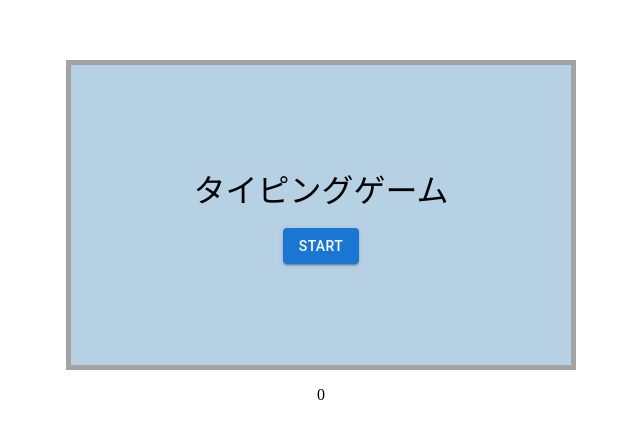
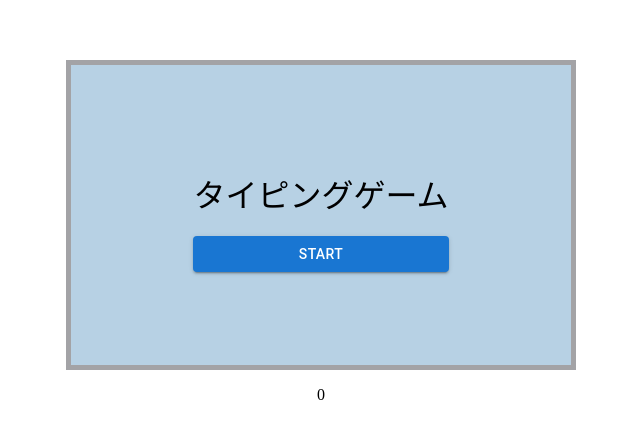
Before and after one commit to Miyayayayayaya/typingapp, a Next.js app: page / in a window 1280 px wide. Shown: the part 168-606 px from the top of the page, without its empty margins (319-959 px from the left). Built offline with nearby package versions, Linux system fonts and the light colour scheme.

Commit message:
result画面の修正

```diff
--- a/app/date.tsx
+++ b/app/date.tsx
@@ -4,7 +4,7 @@ const typingGameData: TypingItem[]=[
     {
         "id": 1,
         "text": "テスト",
-        "typingTarget": "fafifufefo"
+        "typingTarget": "tesuto"
     },
     {
         "id": 2,
@@ -43,8 +43,8 @@ const typingGameData: TypingItem[]=[
     },
     {
         "id": 9,
-        "text": "サービス、サービス！",
-        "typingTarget": "sa-bisu、sa-bisu!"
+        "text": "サービスサービス！",
+        "typingTarget": "sa-bisusa-bisu!"
     },
     {
         "id": 10,
--- a/app/page.module.css
+++ b/app/page.module.css
@@ -37,9 +37,12 @@
 }
 
 .titleBoard{
+  display:flex;
+  flex-direction:column;
   font-size: 2rem;
   margin-top: 10px;
   margin-bottom: 60px;
+  gap:20px
 }
 
 
--- a/app/page.tsx
+++ b/app/page.tsx
@@ -64,7 +64,8 @@ const updateState=(keyPressed:string,currentState:GameState,setGameState:SetStat
           endTime:Date.now(),
           isConversion:false,
           isGameFinished:true,
-          displayTargetText:"GameClear",
+          isGameOverNotice:true,
+          displayTargetText:"ゲームクリア！！！",
         }));
         return;
       }
@@ -96,6 +97,7 @@ export default function Home() {
     isTimerActive:false,
     gameTime:0,
     isResetting:false,
+    isGameOverNotice:false,
   });
   const [timerId,setTimerId]=useState<number|null>(null);
   const totalTargetKeysStrokes=typingGameData.reduce((sum,item)=>sum+item.typingTarget.length,0);
@@ -157,10 +159,11 @@ export default function Home() {
               ...prev,
               isGaming:false,
               isTimerActive:false,
-              isGameFinished:true,
+              isGameFinished:false,
               endTime:Date.now(),
-              displayTargetText:'時間切れ',
+              displayTargetText:'時間切れ！！！',
               gameTime:newGameTime,
+              isGameOverNotice:true,
             };
           }
           return{
@@ -179,7 +182,25 @@ export default function Home() {
         setTimerId(null)
       }
     };
-  },[gameState.isGaming,gameState.isTimerActive,setGameState]);
+  },[gameState.isGaming,gameState.isTimerActive,timerId,setGameState]);
+
+  useEffect(()=>{
+    let timeoutId:number|null=null;
+    if(gameState.isGameOverNotice){
+      timeoutId=window.setTimeout(()=>{
+        setGameState(prev=>({
+          ...prev,
+          isGameFinished:true,
+          isGameOverNotice:false,
+        }));
+      },3000);
+    }
+    return ()=>{
+      if(timeoutId!=null){
+        window.clearTimeout(timeoutId);
+      }
+    }
+  },[gameState.isGameOverNotice,setGameState])
   renderText(gameState.inputCount,gameState.isMistake,gameState.currentTargetText)
   return (
     <div className={styles.container}>
@@ -187,13 +208,17 @@ export default function Home() {
         {gameState.isGaming &&(<div className={styles.timerContainer}>
           <div className={`${styles.progressBar} ${gameState.isResetting ? styles.noTransition : ""}`} style={{width:`${(gameState.gameTime/GAME_OVER_TIME)*100}%`}}></div>
         </div>)}
-        <p>{gameState.isGaming?(gameState.displayTargetText):("")}</p>
+        <p className={styles.displayArea}>{(gameState.isGaming||gameState.isGameOverNotice)?(gameState.displayTargetText):("")}</p>
         <div className={styles.typingText}>
           {gameState.isGaming?(renderText(gameState.inputCount,gameState.isMistake,gameState.currentTargetText)):gameState.isGameFinished?(<ResultScreen gameState={gameState} totalKeystrokes={totalTargetKeysStrokes} startGame={startGame}/>):(
-        <div className={styles.titleBoard}>タイピングゲーム</div>
+        ("")
       )}
         </div>
-      {gameState.isGaming?(""):gameState.isGameFinished?(""):(<Button onClick={startGame} variant="contained">Start</Button>)}
+      {!(gameState.isGaming||gameState.isGameFinished||gameState.isGameOverNotice)&&(
+        <div className={styles.titleBoard}>
+          タイピングゲーム
+          <Button onClick={startGame} variant="contained">Start</Button>
+        </div>)}
       </div>
       <p>{gameState.gameTime}</p>
     </div>
--- a/app/state.tsx
+++ b/app/state.tsx
@@ -13,6 +13,7 @@ export interface GameState{
     isTimerActive:boolean;
     gameTime:number;
     isResetting:boolean;
+    isGameOverNotice:boolean;
 }
 
 export interface ResultsState{
```
